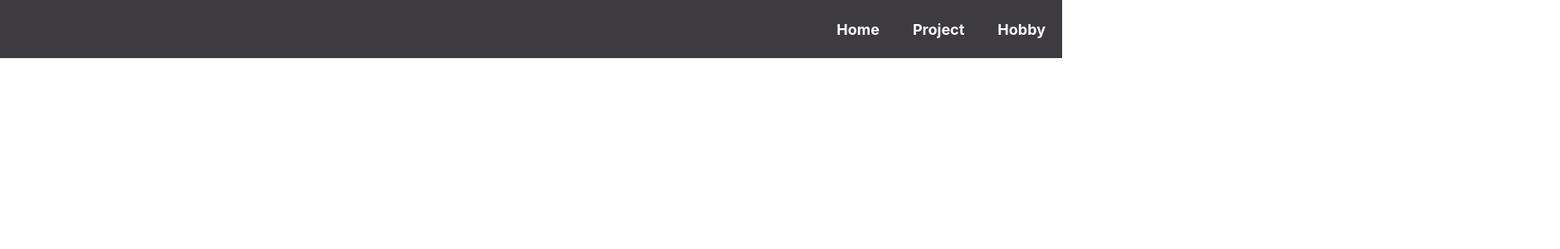
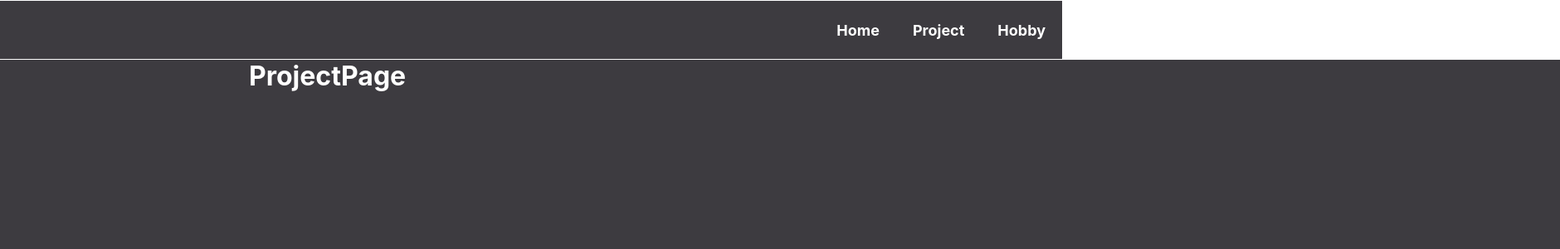
Before and after one commit to pangil5634/pangil5634, a React (Create React App) app in the folder pangil5634_introduce/: page /project in a window 1280 px wide. Shown: the top 300 px of the page at 83% size, 1880 px wide, since content can reach past the window. Built offline with nearby package versions, Linux system fonts and the light colour scheme.

Commit message:
edit : ContainerBase

```diff
--- a/pangil5634_introduce/src/Components/Layout/ContainerBase.js
+++ b/pangil5634_introduce/src/Components/Layout/ContainerBase.js
@@ -3,4 +3,6 @@ import styled from "styled-components";
 export const ContainerBase = styled.div`
     width: 100%;
     color : ${({ theme }) => theme.colors.white_100};
+    background-color: ${({ theme }) => theme.colors.black_100};
+    border-top: 1px solid white;
 `
--- a/pangil5634_introduce/src/Pages/HobbyPage/HobbyPage.js
+++ b/pangil5634_introduce/src/Pages/HobbyPage/HobbyPage.js
@@ -10,7 +10,8 @@ function HobbyPage() {
 }
 
 const ContainerHobbyPage = styled(ContainerBase)`
-
+    height : 1000px;
+    padding : 0px 300px;
 `;
 
 export default HobbyPage;
--- a/pangil5634_introduce/src/Pages/HomePage/HomePage.js
+++ b/pangil5634_introduce/src/Pages/HomePage/HomePage.js
@@ -11,12 +11,7 @@ function HomePage() {
 }
 
 const ContainerHomePage = styled(ContainerBase)`
-    background-color: ${({ theme }) => theme.colors.black_100};
-
     height : 1000px;
-
-    border-top: 1px solid white;
-
     padding : 0px 300px;
 `;
 
--- a/pangil5634_introduce/src/Pages/ProjectPage/ProjectPage.js
+++ b/pangil5634_introduce/src/Pages/ProjectPage/ProjectPage.js
@@ -10,7 +10,8 @@ function ProjectPage() {
 }
 
 const ContainerProjectPage = styled(ContainerBase)`
-
+    height : 1000px;
+    padding : 0px 300px;
 `;
 
 export default ProjectPage;
```
